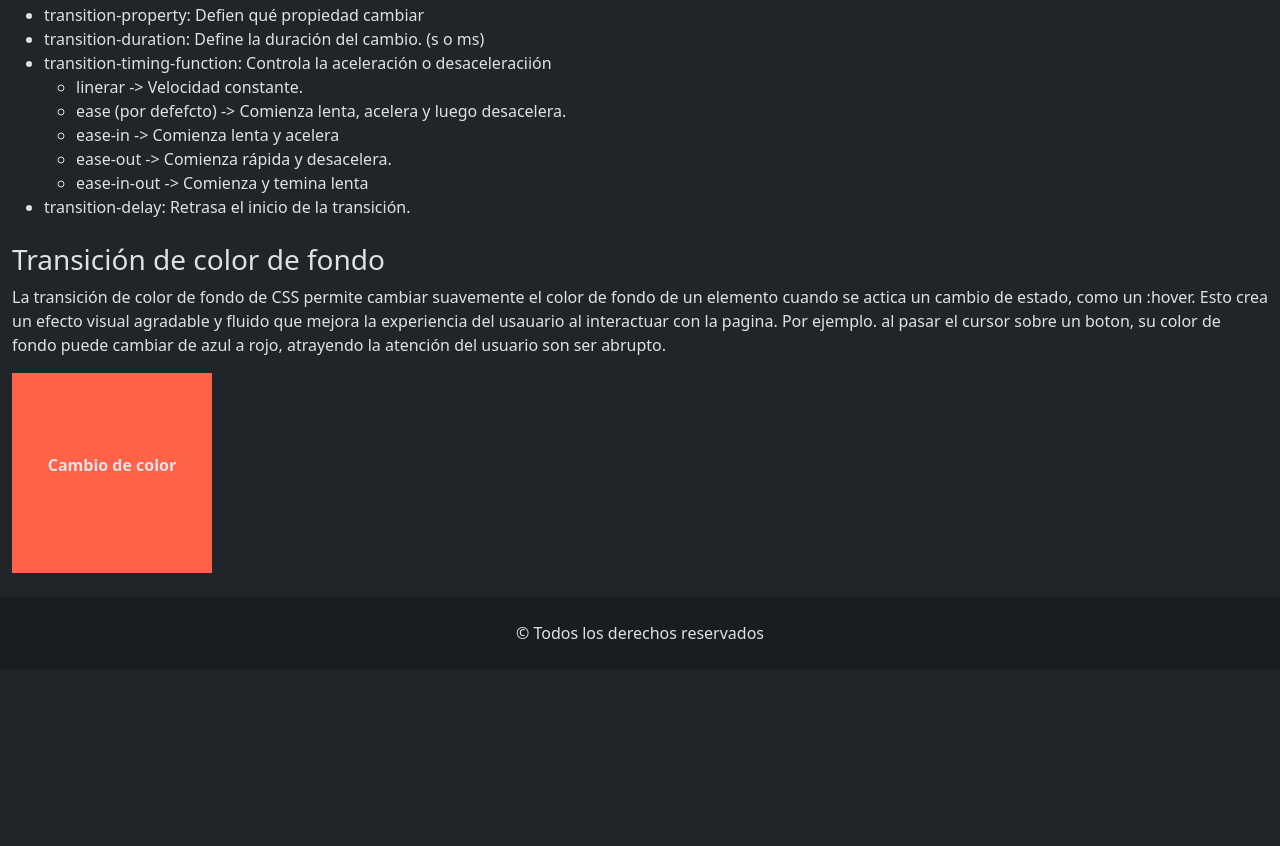
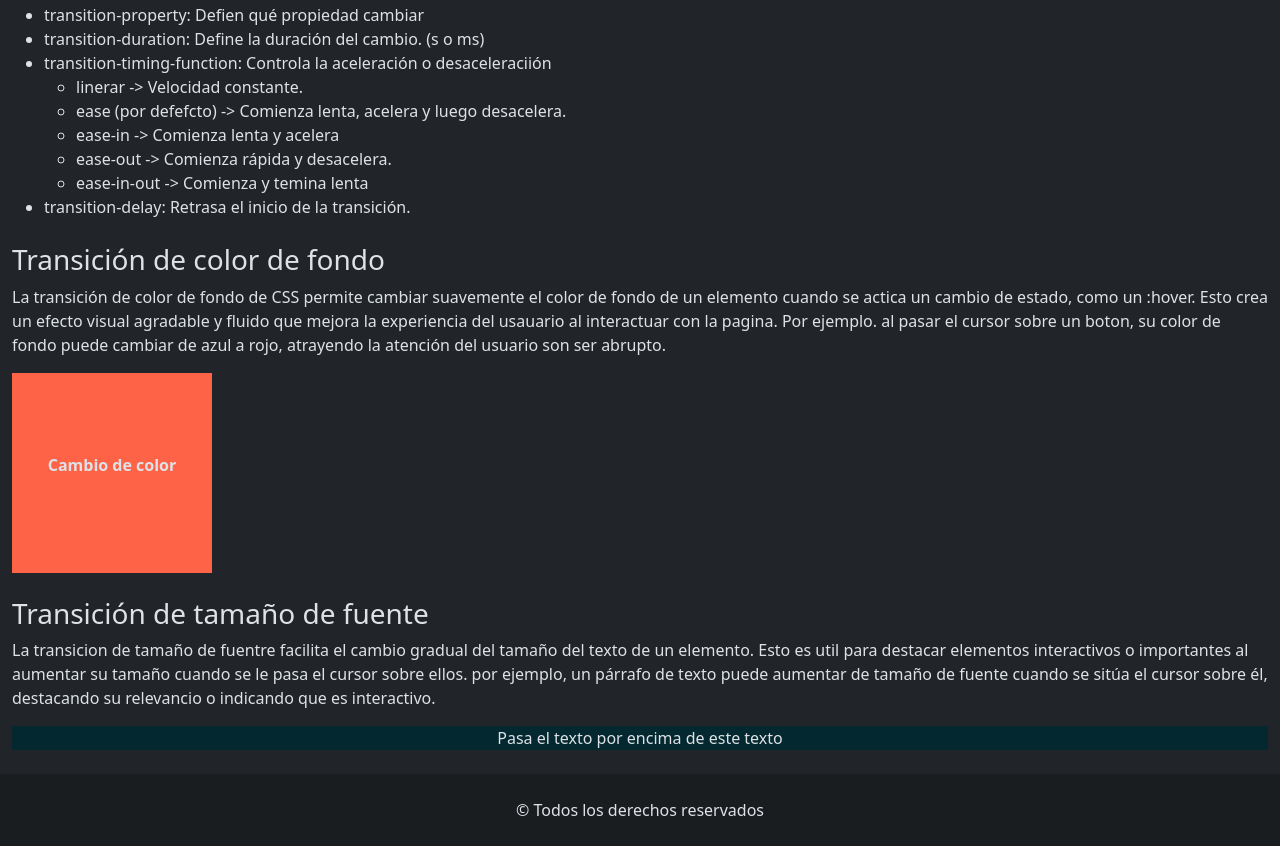
Before and after one commit to Viv119R/TransicionesAnimacionesCss, a plain HTML site: page index.html in a window 1280 px wide. Shown: the part 283-1129 px from the top of the page. Before the commit the page ends 952 px from the top, so only its background shows below. Drawn offline with nearby package versions, Linux system fonts and the light colour scheme.

Commit message:
Agregamos un nuevo ejemplo de cambio de tamaño de la fuente.

```diff
--- a/css/style.css
+++ b/css/style.css
@@ -24,3 +24,12 @@ main {
     background-color: lightskyblue;
     transition: 800ms;
 }
+
+.parrafoAmplio{
+    transition: font-size 600ms ease-out 200ms;
+}
+
+.parrafoAmplio:hover{
+    font-size: large;
+    cursor: pointer;
+}
--- a/index.html
+++ b/index.html
@@ -98,6 +98,18 @@
             <p class="fw-bolder">Cambio de color</p>
           </div>
         </article>
+        <article class="mt-4">
+          <h3>Transición de tamaño de fuente</h3>
+          <p>
+            La transicion de tamaño de fuentre facilita el cambio gradual del
+            tamaño del texto de un elemento. Esto es util para destacar
+            elementos interactivos o importantes al aumentar su tamaño cuando se
+            le pasa el cursor sobre ellos. por ejemplo, un párrafo de texto
+            puede aumentar de tamaño de fuente cuando se sitúa el cursor sobre
+            él, destacando su relevancio o indicando que es interactivo.
+          </p>
+          <p class="text-center bg-info-subtle parrafoAmplio">Pasa el texto por encima de este texto</p>
+        </article>
       </section>
     </main>
     <footer class="bg-dark-subtle text-center py-4">
```
